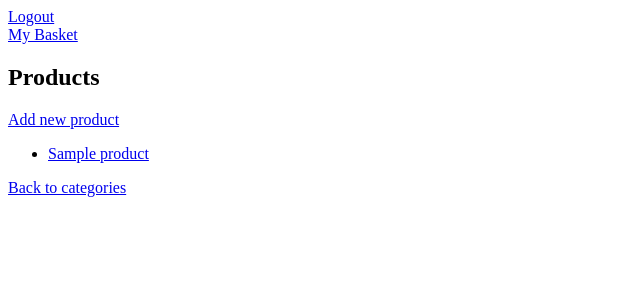
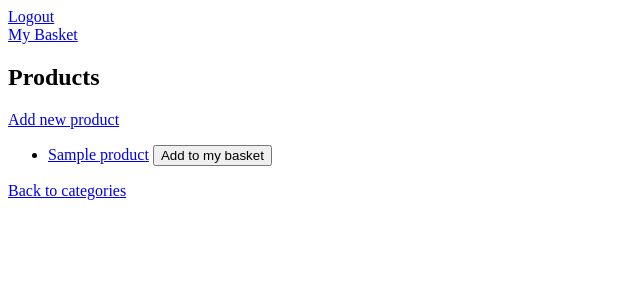
Before and after one commit to macanMehri/ecommerce, a Django app: page /online_shop/products/1 in a window 1280 px wide. Shown: the top 300 px of the page, without its empty margins (0-640 px from the left). Run offline with Django 5.2, Linux system fonts and the light colour scheme; a user stored in the database is signed in; tables that the repository leaves empty hold one stand-in row (values such as "Sample post"); parts of the project's set-up code (start-up, migrations or seed data) failed here and were passed over.

Commit message:
Added the ability of purchasing multiple of a product and change the number of the product in purchase basket. Therefore, changed modol PurchaseBasket

```diff
--- a/online_shop/models.py
+++ b/online_shop/models.py
@@ -68,6 +68,7 @@ class Product(BaseModel):
 class PurchaseBasket(BaseModel):
     user = models.ForeignKey(User, on_delete=models.CASCADE, verbose_name='User')
     product = models.ForeignKey(Product, on_delete=models.CASCADE, verbose_name='Product')
+    count = models.IntegerField(default=1, verbose_name='Count')
     is_completed = models.BooleanField(default=False, verbose_name='Is completed')
 
     class Meta:
--- a/online_shop/templates/a_product.html
+++ b/online_shop/templates/a_product.html
@@ -22,5 +22,11 @@
             {{product.description}}
         </li>
     </ul>
+    {% if user.is_authenticated %}
+        <form method="post" action="{% url 'add_to_basket' product_id=product.id %}" style="display:inline;">
+            {% csrf_token %}
+            <button type="submit">Add to my basket</button>
+        </form>
+    {% endif %}
     <a href="{% url 'products' category_id=product.category.id %}">Back to products</a>
 {% endblock %}
--- a/online_shop/templates/products.html
+++ b/online_shop/templates/products.html
@@ -9,6 +9,12 @@
         {% for product in products %}
             <li>
                 <a href="{% url 'a_product' product_id=product.id %}">{{ product.title }}</a>
+                {% if user.is_authenticated %}
+                    <form method="post" action="{% url 'add_to_basket' product_id=product.id %}" style="display:inline;">
+                        {% csrf_token %}
+                        <button type="submit">Add to my basket</button>
+                    </form>
+                {% endif %}
             </li>
         {% endfor %}
     </ul>
--- a/online_shop/urls.py
+++ b/online_shop/urls.py
@@ -2,7 +2,8 @@ from django.urls import path, include
 from django.contrib.auth.views import LogoutView
 from .views import (
     category_view, product_view, add_product_view, add_category_view, insurances_view,
-    add_insurance_view, purchase_basket_view, a_product_view
+    add_insurance_view, purchase_basket_view, a_product_view, add_to_basket, increment_purchase,
+    decrement_purchase
 )
 
 
@@ -16,4 +17,7 @@ urlpatterns = [
     path('add_insurance/', add_insurance_view, name='add_insurance'),
     path('purchase_basket/', purchase_basket_view, name='purchase_basket'),
     path('a_product/<int:product_id>/', a_product_view, name='a_product'),
+    path('add_to_basket/<int:product_id>/', add_to_basket, name='add_to_basket'),
+    path('increment_purchase/<int:purchase_id>/', increment_purchase, name='increment_purchase'),
+    path('decrement_purchase/<int:purchase_id>/', decrement_purchase, name='decrement_purchase'),
 ]
--- a/online_shop/views.py
+++ b/online_shop/views.py
@@ -3,6 +3,7 @@ from .models import Product, Category, Insurance, PurchaseBasket
 from .forms import ProductForm, CategoryForm, InsuranceForm
 from django.contrib.auth.decorators import login_required
 from django.contrib.auth.models import User
+from django.db.models import F
 
 
 def category_view(request):
@@ -99,3 +100,37 @@ def a_product_view(request, product_id):
     product = get_object_or_404(Product, id=product_id)
 
     return render(request, 'a_product.html', {'product': product})
+
+
+@login_required
+def add_to_basket(request, product_id):
+    product = get_object_or_404(Product, id=product_id)
+
+    basket_item, created = PurchaseBasket.objects.get_or_create(
+            user=request.user,
+            product=product,
+            is_completed=False
+    )
+
+    if not created:
+        basket_item.count = F('count') + 1
+        basket_item.save()
+
+    return redirect('a_product', product_id=product.id)
+
+
+def increment_purchase(request, purchase_id):
+    basket_item = get_object_or_404(PurchaseBasket, id=purchase_id, user=request.user)
+    basket_item.count = F('count') + 1
+    basket_item.save()
+    return redirect('purchase_basket')
+
+
+def decrement_purchase(request, purchase_id):
+    basket_item = get_object_or_404(PurchaseBasket, id=purchase_id, user=request.user)
+    if basket_item.count > 1:
+        basket_item.count = F('count') - 1
+        basket_item.save()
+    else:
+        basket_item.delete()
+    return redirect('purchase_basket')
```
Also changed, not shown: online_shop/admin.py (+5 -4 lines), online_shop/templates/purchase_basket.html (+14 -1 lines), online_shop/migrations/0001_initial.py.
